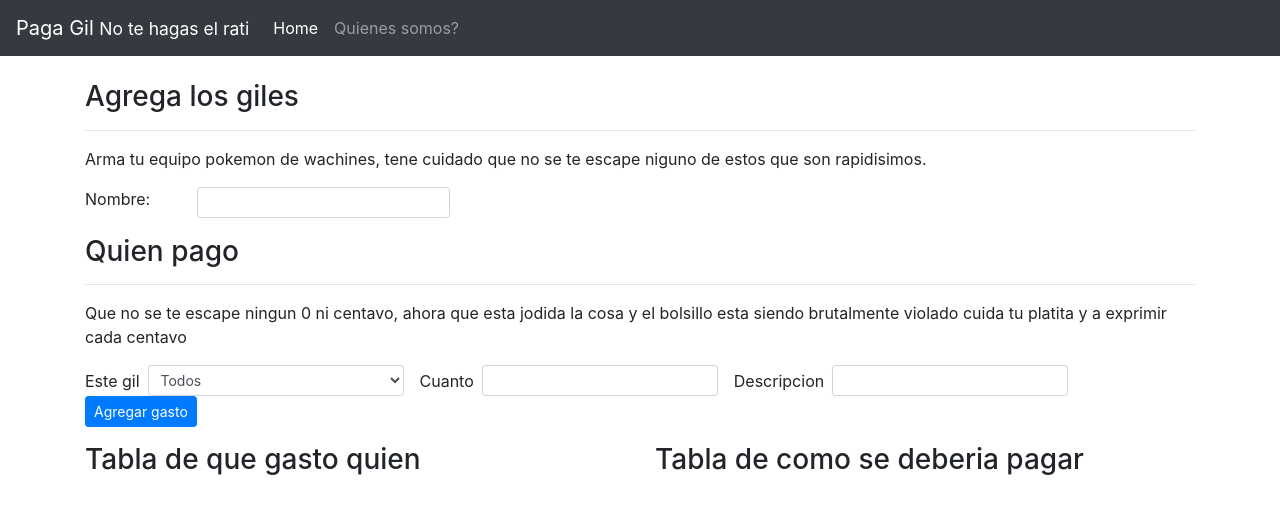
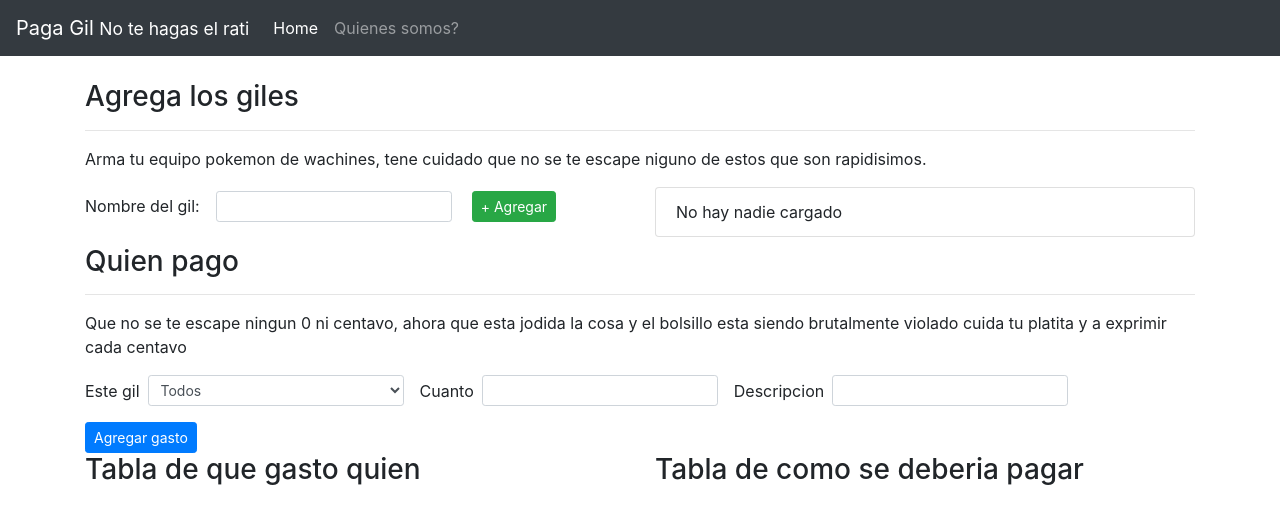
Before and after one commit to ivanFlor3s/pagemos-todos, an Angular app: page /home in a window 1280 px wide. Shown: the top 524 px of the page. Built offline with nearby package versions, Linux system fonts and the light colour scheme.

Commit message:
Agrego componente de agregar

```diff
--- /dev/null
+++ b/src/app/components/agregar-gil/agregar-gil.component.html
@@ -0,0 +1,29 @@
+<h3>Agrega los giles</h3>
+<hr />
+<p>
+  Arma tu equipo pokemon de wachines, tene cuidado que no se te escape niguno de
+  estos que son rapidisimos.
+</p>
+
+<div class="row">
+  <div class="col-sm-6 col-12">
+    <form [formGroup]="nombreForma" (ngSubmit)="submitAgregar">
+      <div class="form-inline">
+        <label class="mr-3" for="nombreInput">Nombre del gil:</label>
+        <input
+          type="text"
+          id="nombreInput"
+          formControlName="nombre"
+          class="form-control form-control-sm mr-3"
+        />
+        <button class="btn btn-success btn-sm m-1" (click)="submitAgregar()">+ Agregar</button>
+      </div>
+    </form>
+  </div>
+  <div class="col-sm-6 col-12">
+    <ul class="list-group">
+      <li *ngIf="giles.length == 0" class="list-group-item">No hay nadie cargado</li>
+      <li *ngFor="let gil of giles" class="list-group-item">{{ gil }}</li>
+    </ul>
+  </div>
+</div>
--- /dev/null
+++ b/src/app/components/agregar-gil/agregar-gil.component.ts
@@ -0,0 +1,40 @@
+import { Component, OnInit } from '@angular/core';
+import { FormBuilder, FormControl, FormGroup, Validators } from '@angular/forms';
+
+@Component({
+  selector: 'app-agregar-gil',
+  templateUrl: './agregar-gil.component.html',
+  styleUrls: ['./agregar-gil.component.css']
+})
+export class AgregarGilComponent implements OnInit {
+
+  nombreForma: FormGroup
+  giles: string[] = []
+
+  get NombreInput(){
+    return this.nombreForma.get('nombre') as FormControl
+  }
+
+  constructor(private fb: FormBuilder) {
+    this.iniciarFormulario()
+  }
+
+  ngOnInit(): void {
+  }
+
+  iniciarFormulario() {
+    this.nombreForma = this.fb.group({
+      nombre: ['', [Validators.required, Validators.minLength(2)]]
+    })
+  }
+
+  submitAgregar(){
+    console.log(this.nombreForma)
+    if(this.nombreForma.valid){
+      this.giles.push(this.NombreInput.value)
+      this.NombreInput.setValue('')
+    }
+  }
+
+
+}
--- a/src/app/components/home/home.component.html
+++ b/src/app/components/home/home.component.html
@@ -1,29 +1,7 @@
 <section id="agregar">
-  <h3>Agrega los giles</h3>
-  <hr />
-  <p>
-    Arma tu equipo pokemon de wachines, tene cuidado que no se te escape niguno
-    de estos que son rapidisimos.
-  </p>
-
-  <div class="row">
-    <div class="col-sm-4 col-12">
-      <form>
-        <div class="form-group row">
-          <div class="col-sm-4">
-            <label for="nombreInput">Nombre:</label>
-          </div>
-          <input
-            type="text"
-            id="nombreInput"
-            class="form-control form-control-sm col-sm-8"
-          />
-        </div>
-      </form>
-    </div>
-  </div>
+  <app-agregar-gil></app-agregar-gil>
 </section>
-<section id="pagos">
+<section id="pagos" class="mt-2">
   <h3>Quien pago</h3>
   <hr />
   <p> Que no se te escape ningun 0 ni centavo, ahora que esta jodida la cosa y el bolsillo esta siendo brutalmente violado cuida tu platita y a exprimir cada centavo </p>
@@ -45,8 +23,9 @@
       <label class="mr-2" for="desc">Descripcion</label>
       <input type="text" id="desc" class="form-control form-control-sm mr-3" />
 
-      <button class="btn btn-primary btn-sm">Agregar gasto</button>
     </div>
+    <button class="btn btn-primary btn-sm">Agregar gasto</button>
+
   </form>
 </section>
 <section id="tablas">
--- a/src/app/components/home/home.component.ts
+++ b/src/app/components/home/home.component.ts
@@ -1,4 +1,5 @@
 import { Component, OnInit } from '@angular/core';
+import { FormGroup } from '@angular/forms';
 
 @Component({
   selector: 'app-home',
@@ -7,9 +8,14 @@ import { Component, OnInit } from '@angular/core';
 })
 export class HomeComponent implements OnInit {
 
+
   constructor() { }
 
   ngOnInit(): void {
   }
 
+
+
+
+
 }
```
Also changed, not shown: src/app/app.module.ts (+6 -3 lines), src/app/components/agregar-gil/agregar-gil.component.css (added).
